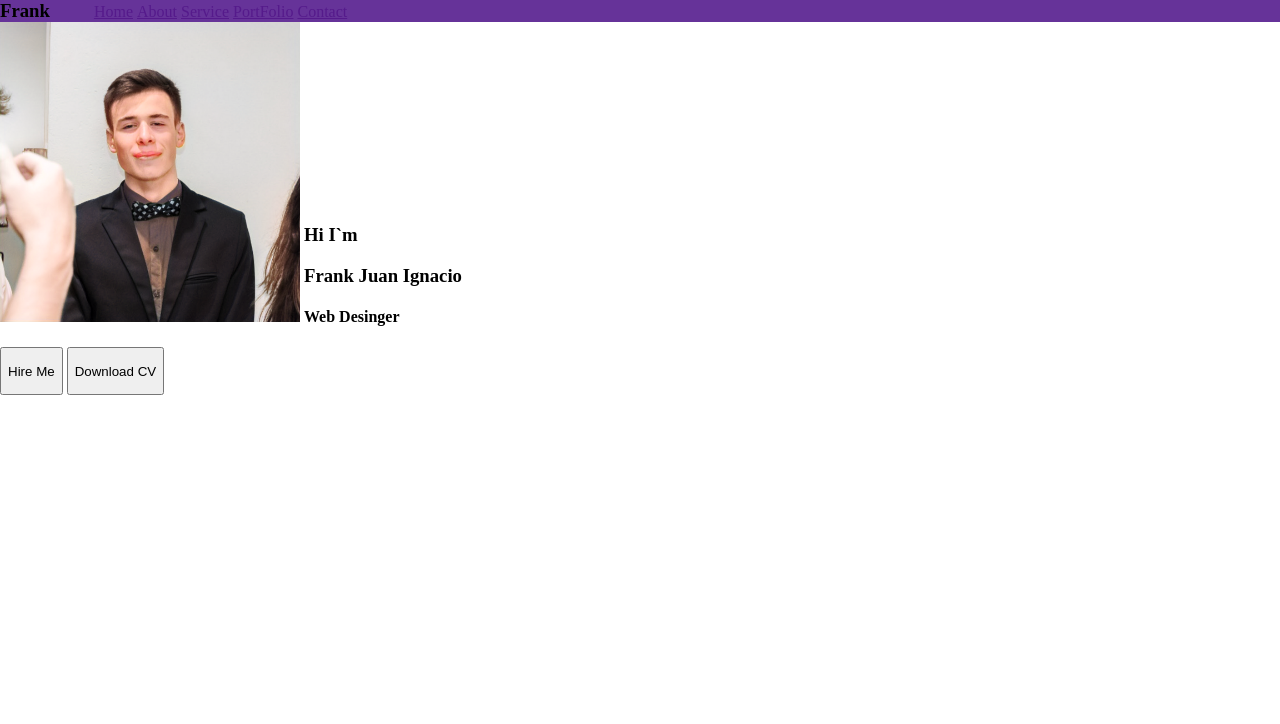
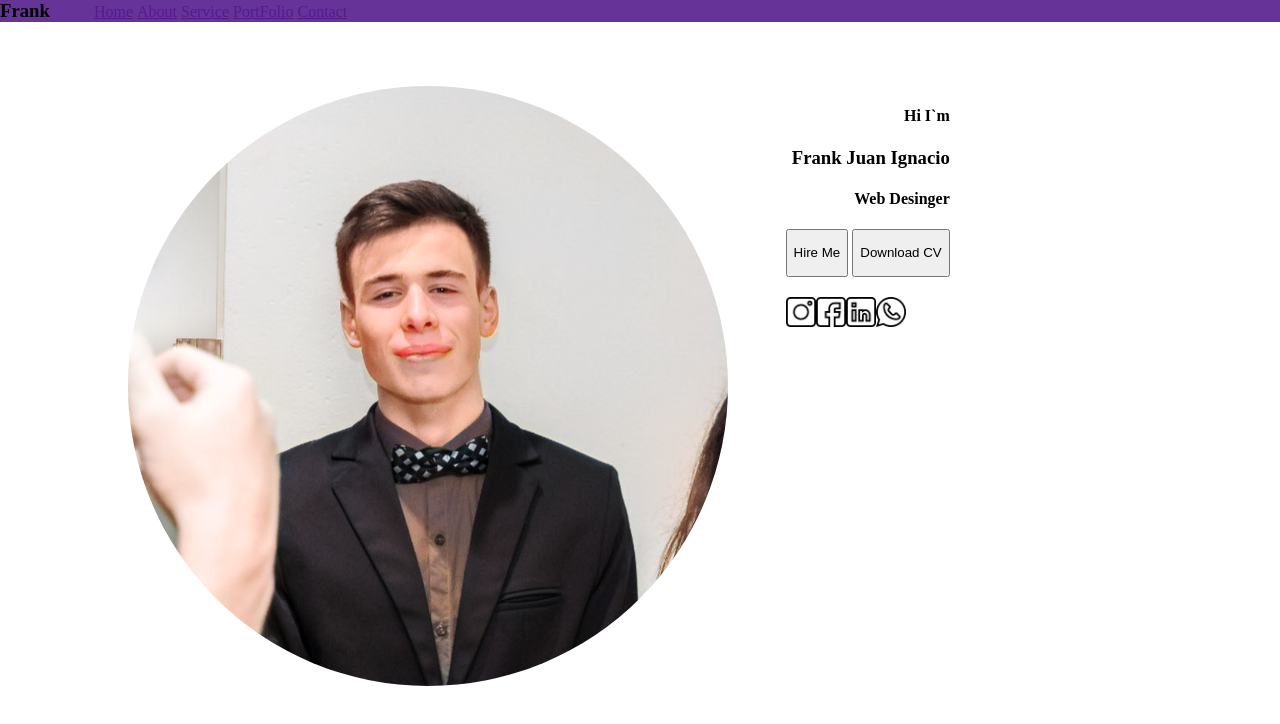
Before and after one commit to FrankJuanI/CV, a plain HTML site: page index.html in a window 1280 px wide. Drawn offline with Linux system fonts and the light colour scheme.

Commit message:
chore: Add socialmedia icons | chore: edit css

```diff
--- a/index.html
+++ b/index.html
@@ -23,14 +23,18 @@
 
     <main>
       <header>
-        <section class="PImage">
-          <img src="/assets/img1.png" alt="Imagen de un celiaco" />
-        </section>
-        <section class="PInfo">
-          <h3>Hi I`m</h3>
+        <div class="PImage">
+          <img src="assets/img1.png" alt="Imagen de un celiaco" />
+        </div>
+
+        <div class="PInfo">
+
+          <div>
+            <h4>Hi I`m</h3>
             <h3>Frank Juan Ignacio</h3>
             <h4>Web Desinger</h4>
-        </section>
+          </div>
+
           <div>
             <button>
               <p>Hire Me</p>
@@ -40,6 +44,16 @@
               <p>Download CV</p>
             </button>
           </div>
+
+          <div class="icons">
+            <img src="assets/instagram.png" alt="" height="30px" width="30px">
+            <img src="assets/facebook.png" alt="" height="30px" width="30px">
+            <img src="assets/linkedin.png" alt="" height="30px" width="30px">
+            <img src="assets/whatsapp.png" alt="" height="30px" width="30px">
+          </div>
+
+        </div>
+
       </header>
     </main>
   </body>
--- a/style.css
+++ b/style.css
@@ -1,5 +1,12 @@
 body {
   margin: 0;
+}
+
+header {
+  display: flex;
+  margin-top: 5%;
+  margin-left: 10%;
+  text-align: center;
 }
 
 .Name {
@@ -12,7 +19,12 @@ body {
   overflow: hidden;
 }
 
+.Name h4 {
+  font-size: 56px;
+}
+
 .Name h3 {
+  font-size: 48px;
   background-color: beige;
   display: inline;
   position: relative;
@@ -28,23 +40,38 @@ ul li {
   display: inline;
 }
 
+.PInfo {
+  text-align: end;
+}
+
 nav {
   display: inline;
 }
 
 .PInfo {
-  display: inline-block;
-  position: relative;
-  margin-top: 0px;
+  margin-left: 5%;
+  display: inline;
   padding-top: 0;
 }
 
 .PImage {
   display: inline;
   position: relative;
-  height: 300px;
+  margin-bottom: 0px;
 }
 
 .PImage img {
-  height: 300px;
+  object-fit: fill;
+  height: 600px;
+  border-radius: 50%;
 }
+
+.icons {
+  text-align: center;
+  margin: 20px 0px 0px 0px;
+  display: flex;
+}
+
+.icons img {
+  margin: 0px 0px 0px 0px;
+}
```
Also changed, not shown: assets/facebook.png (added), assets/instagram.png (added), assets/linkedin.png (added), assets/whatsapp.png (added), 1 other file. Lines whose indentation alone changed are shown as unchanged.
